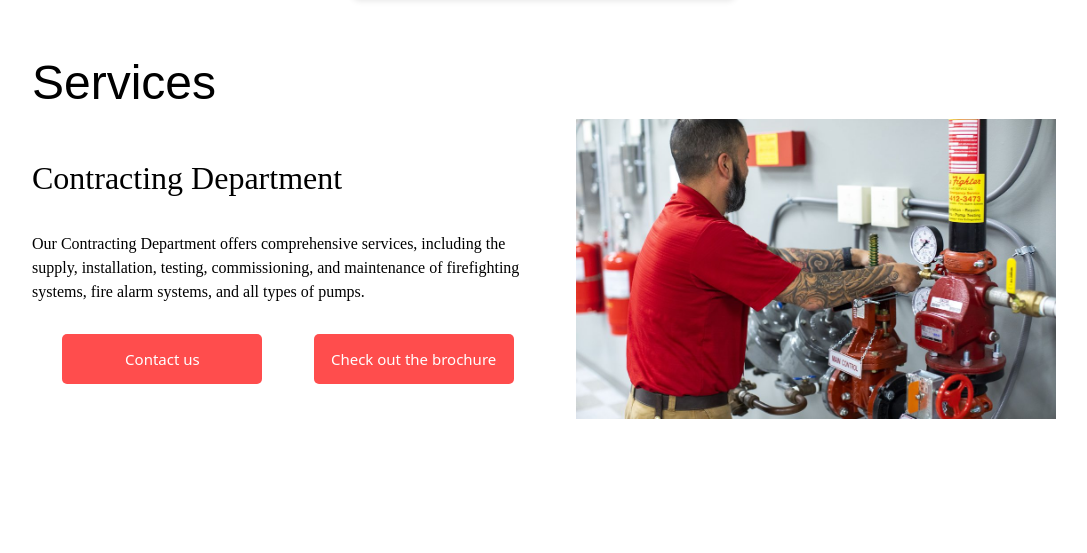
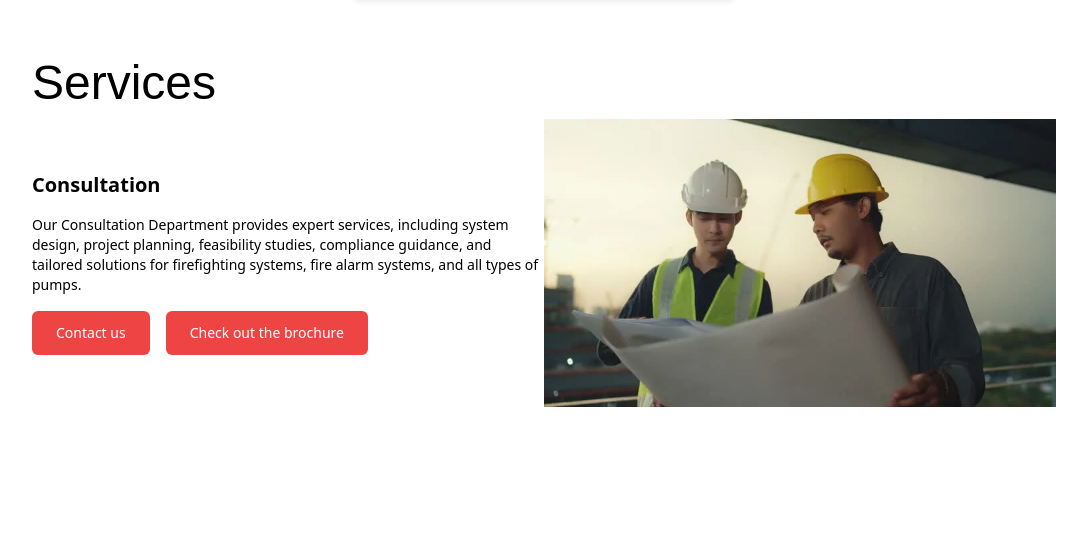
Before and after one commit to YousefOwilii/VSCode, a website: page Products.html in a window 1280 px wide. Shown: the part 846-1399 px from the top of the page, without its empty margins (96-1183 px from the left). Drawn offline with nearby package versions, Linux system fonts and the light colour scheme; a web font is replaced by a local one.

Commit message:
Consultation Section

```diff
--- a/Products.html
+++ b/Products.html
@@ -50,20 +50,41 @@
         </div>
         <div style="width: 100%; height: 50px;"></div>
         <h2>Services</h2>
-        <div class="services1">
+        <!-- <div class="services1">
             <div class="services2">
-                <h3>Contracting Department</h3>
-                <p>Our Contracting Department offers comprehensive services, including the supply, installation, testing, commissioning, and maintenance of firefighting systems, fire alarm systems, and all types of pumps.</p>
+                <h3>Consultation</h3>
+                <p>Our Consultation Department provides expert services, including system design, project planning, feasibility studies, compliance guidance, and tailored solutions for firefighting systems, fire alarm systems, and all types of pumps.</p>
                 <div class="services_cta">
                     <button onclick="window.location.href='Contact.html'">Contact us</button>
                     <button onclick="window.location.href='https://drive.google.com/uc?export=download&id=1fea76IowAttt93V1lOai7BeCPf-3q1Nk'">Check out the brochure</button>
                 </div>
             </div>
             <div class="services3">
-                <img src="services.jpg">
+                <img src="consultation.webp">
             </div>
-        </div>
+        </div> -->
+
+
+
+
+
     </div>
+
+    <div class="flex flex-col md:flex-row w-4/5 mx-auto mb-16 md:mb-32 overflow-hidden">
+      <div class="flex flex-col w-full md:w-1/2 justify-center gap-4">
+          <h3 class="text-lg md:text-xl font-bold san">Consultation</h3>
+
+            <p class="!important text-xs md:text-sm san">Our Consultation Department provides expert services, including system design, project planning, feasibility studies, compliance guidance, and tailored solutions for firefighting systems, fire alarm systems, and all types of pumps.</p>
+
+          <div class="flex flex-col md:flex-row justify-center items-center md:justify-start gap-4">
+              <button class="rounded-md text-white bg-red-500 hover:bg-red-600 px-6 py-3 text-xs md:text-sm" onclick="window.location.href='Contact.html'">Contact us</button>
+              <button class="rounded-md text-white bg-red-500 hover:bg-red-600 px-6 py-3 text-xs md:text-sm" onclick="window.location.href='https://drive.google.com/uc?export=download&id=1fea76IowAttt93V1lOai7BeCPf-3q1Nk'">Check out the brochure</button>
+          </div>
+      </div>
+      <div class="hidden md:flex w-full md:w-1/2 justify-end">
+          <img src="consultation.webp" alt="Consultation Image" class="w-full h-auto">
+      </div>
+  </div>
 
     <style>
         #text {
--- a/input.css
+++ b/input.css
@@ -391,6 +391,11 @@ section {
     z-index: 2;
 }
 
+.san {
+    font-family: 'San Francisco';
+}
+
+
 .text-block-line {
     display: flex;
     justify-content: center;
```
Also changed, not shown: consultation.webp (added).
